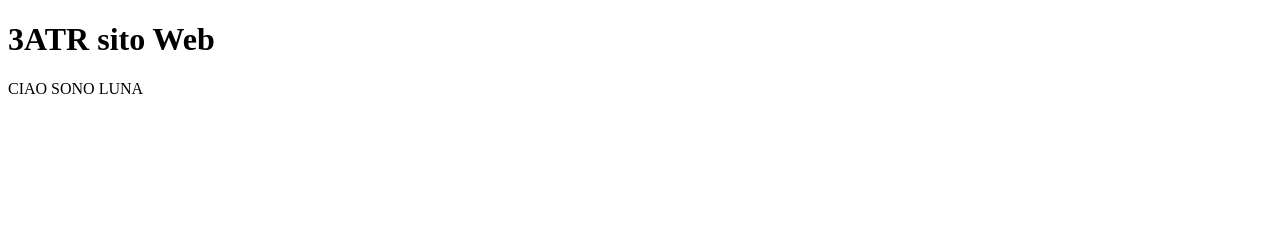
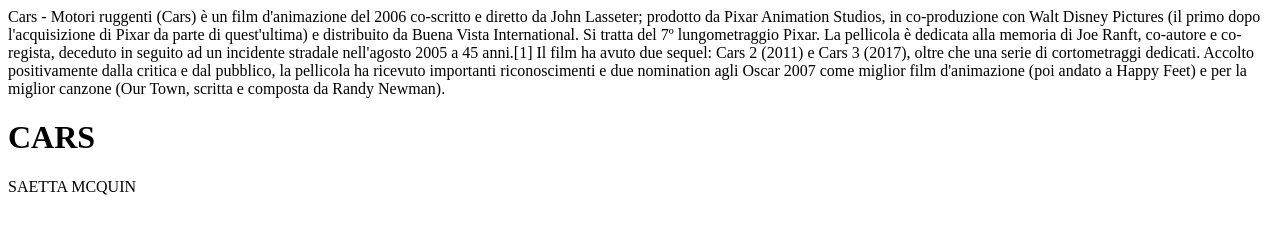
Before and after one commit to puggioniluna/ppuggioniluna.github.io, a plain HTML site: page indice.html in a window 1280 px wide. Drawn offline with Linux system fonts and the light colour scheme.

Commit message:
Update indice.html

```diff
--- a/indice.html
+++ b/indice.html
@@ -1,10 +1,17 @@
 <!DOCTYPE html>
 <html>
 <head>
-<title>Home</title>
+<title>CARS</title>
 </head>
 <body>
-<h1>3ATR sito Web</h1>
-<p>CIAO SONO LUNA</p>
+  Cars - Motori ruggenti (Cars) è un film d'animazione del 2006 co-scritto e diretto da John Lasseter; prodotto da Pixar Animation Studios, in co-produzione con Walt Disney Pictures (il primo dopo l'acquisizione di Pixar da parte di quest'ultima) e distribuito da Buena Vista International.
+
+Si tratta del 7º lungometraggio Pixar.
+
+La pellicola è dedicata alla memoria di Joe Ranft, co-autore e co-regista, deceduto in seguito ad un incidente stradale nell'agosto 2005 a 45 anni.[1] Il film ha avuto due sequel: Cars 2 (2011) e Cars 3 (2017), oltre che una serie di cortometraggi dedicati.
+
+Accolto positivamente dalla critica e dal pubblico, la pellicola ha ricevuto importanti riconoscimenti e due nomination agli Oscar 2007 come miglior film d'animazione (poi andato a Happy Feet) e per la miglior canzone (Our Town, scritta e composta da Randy Newman).
+<h1>CARS</h1>
+<p>SAETTA MCQUIN</p>
 </body>
 </html>
```
